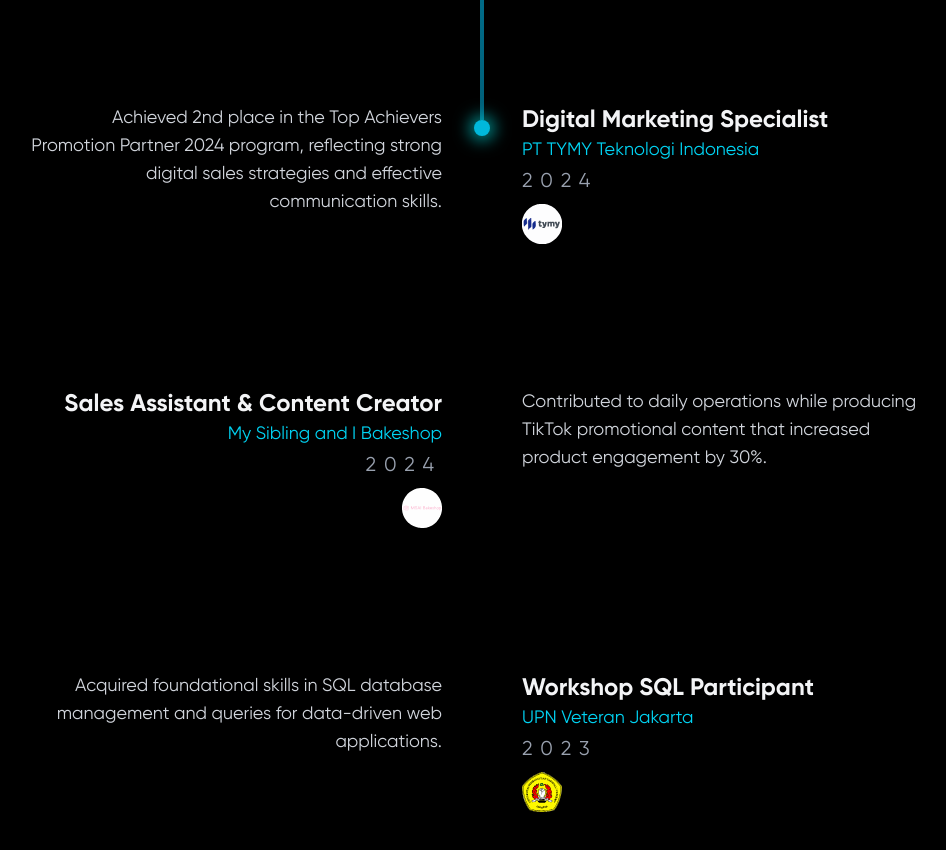
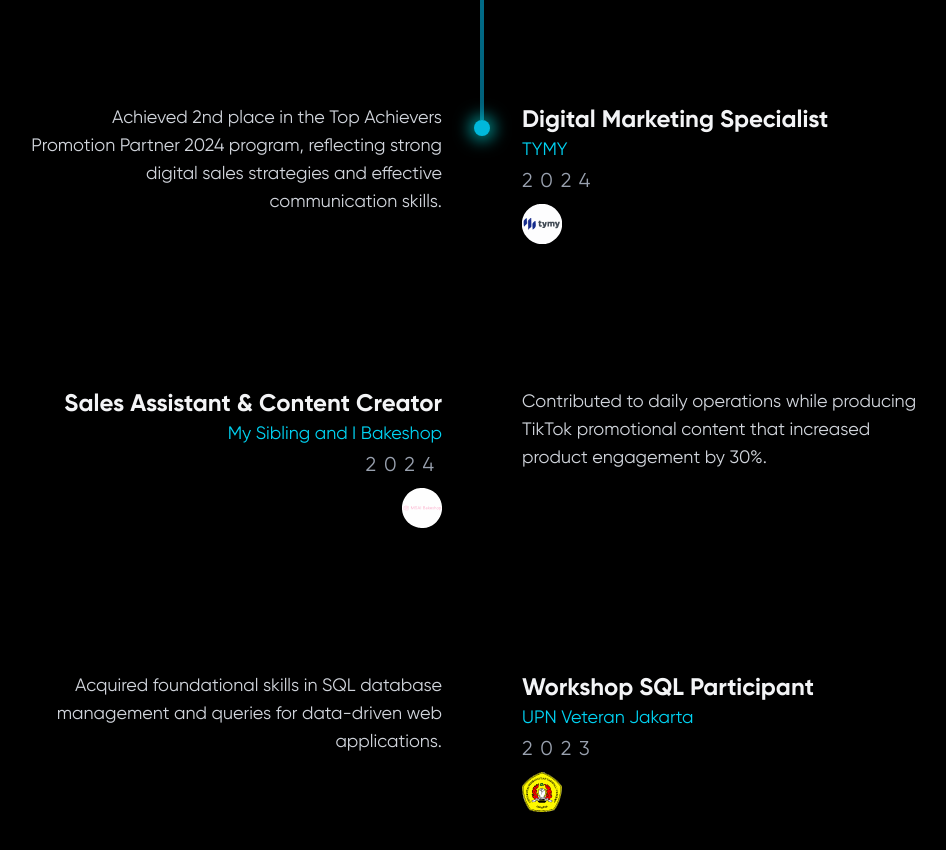
Before and after one commit to akmaaltaufiq/portfolio-akmal, a Next.js app: page / in a window 1280 px wide. Shown: the part 2580-3430 px from the top of the page, without its empty margins (158-1104 px from the left). Built offline with nearby package versions, Linux system fonts and the light colour scheme.

Commit message:
fix: experience logo

```diff
--- a/src/components/ExperienceTimeline.tsx
+++ b/src/components/ExperienceTimeline.tsx
@@ -34,7 +34,7 @@
   {
     id: 4,
     title: "Digital Marketing Specialist",
-    company: "PT TYMY Teknologi Indonesia",
+    company: "TYMY",
     year: "2024",
     description:
       "Achieved 2nd place in the Top Achievers Promotion Partner 2024 program, reflecting strong digital sales strategies and effective communication skills.",
```
